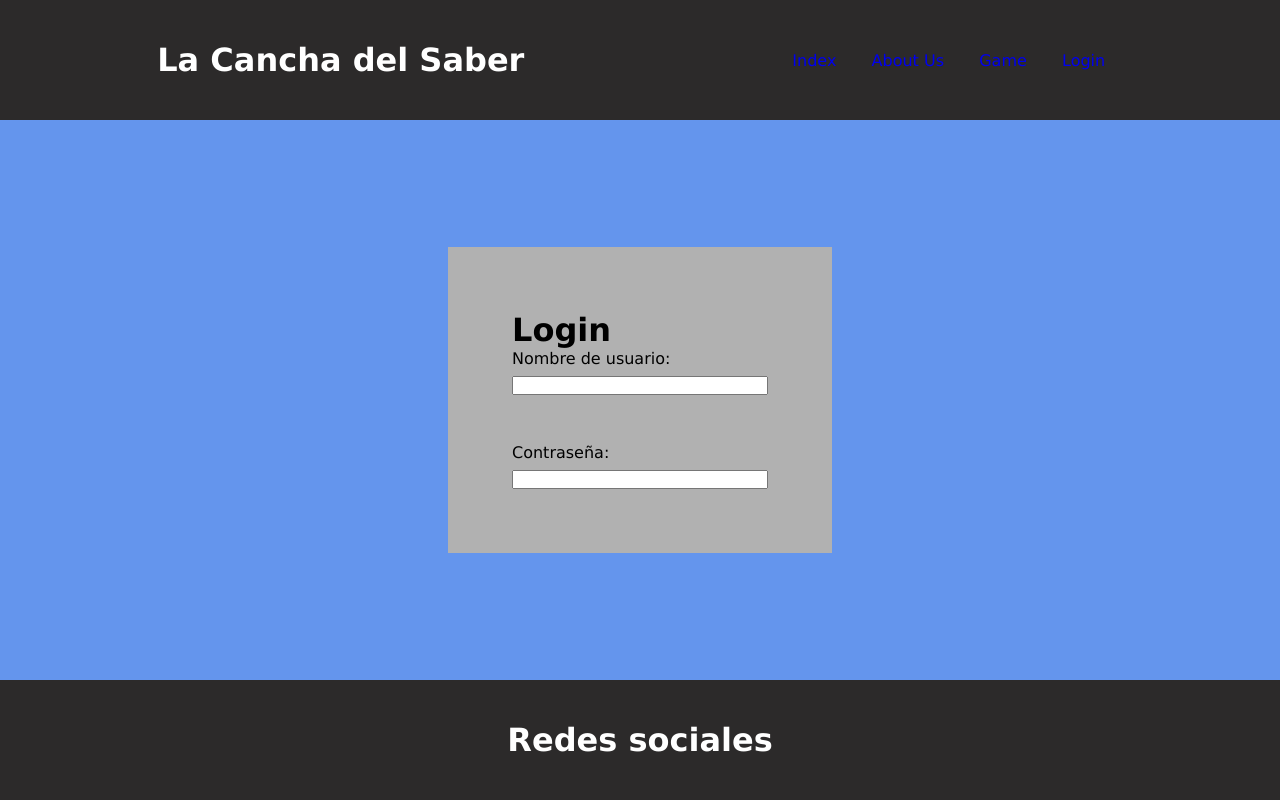
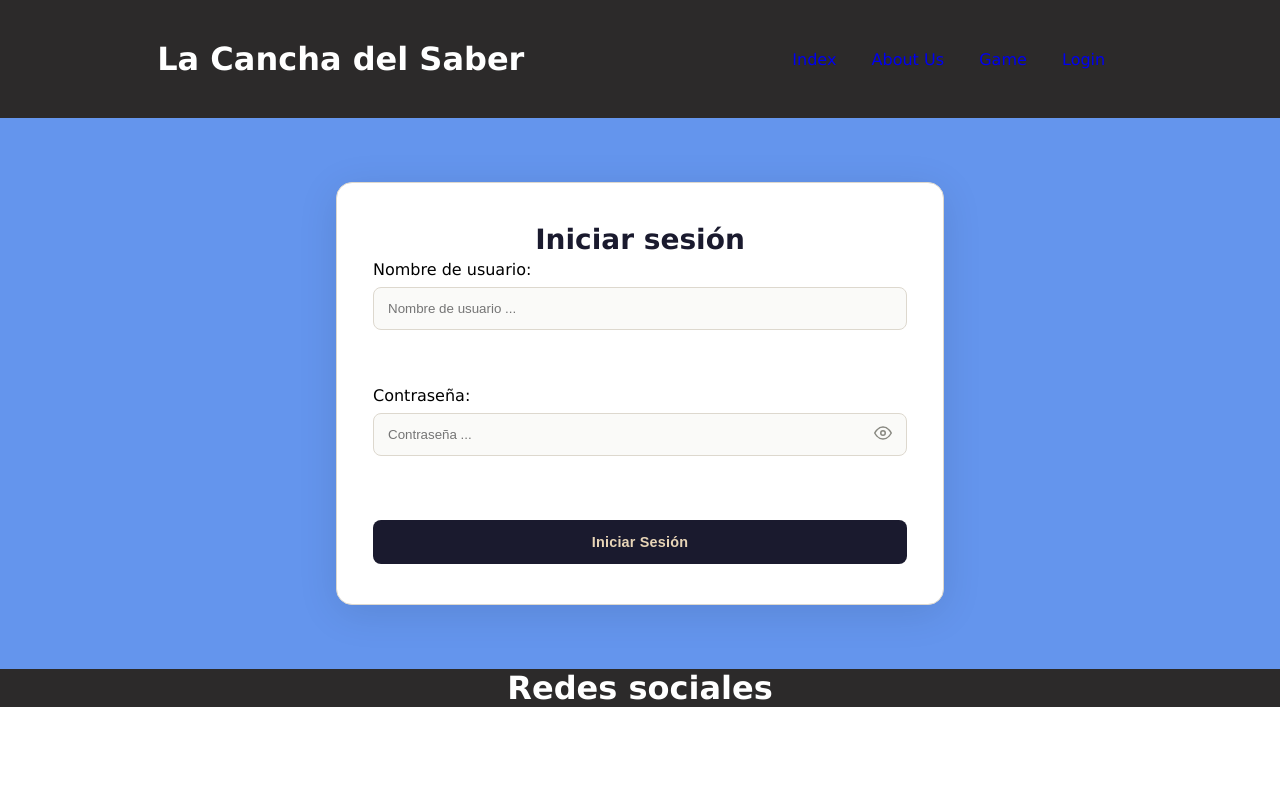
Before and after one commit to daanigp/LaCanchadelSaber, a PHP site: page /login.php in a window 1280 px wide. Run offline with PHP 8.4, Linux system fonts and the light colour scheme; some libraries are stand-ins or nearby versions.

Commit message:
creación de login

```diff
--- a/app/public/login.php
+++ b/app/public/login.php
@@ -2,21 +2,33 @@
     $css = "../style/styleLogin.css";
     require_once(__DIR__. "/../templates/header.php");
 ?>
-    <main>
-        <fieldset>
-            <h1>Login</h1>
+    <main class="section-login">
+        <div class="login-card">
+            <h1>Iniciar sesión</h1>
+
             <form class="formLogin">
                 <div class="nick">
                     <label for="nickname">Nombre de usuario:</label>
-                    <input type="text" name="nickname" id="nickname">
+                    <input type="text" name="nickname" id="nickname" placeholder="Nombre de usuario ...">
+                    <span class="txt-err"></span>
                 </div>
 
                 <div class="pwd">
                     <label for="pass">Contraseña:</label>
-                    <input type="password" name="pass" id="pass">
+                    <input type="password" class="pwd-input" name="pass" id="pass" placeholder="Contraseña ...">
+
+                    <button type="button" class="field-toggle" aria-label="Mostrar contraseña" data-target="password">
+                        <svg xmlns="http://www.w3.org/2000/svg" width="18" height="18" viewBox="0 0 24 24" fill="none" stroke="currentColor" stroke-width="2" stroke-linecap="round" stroke-linejoin="round">
+                            <path d="M1 12s4-8 11-8 11 8 11 8-4 8-11 8-11-8-11-8z"/>
+                            <circle cx="12" cy="12" r="3"/>
+                        </svg>
+                    </button>
+                    <span class="txt-err"></span>
                 </div>
+
+                <button type="submit" id="btnLogin">Iniciar Sesión</button>
             </form>
-        </fieldset>
+        </div>
     </main>
 <?php
     require_once(__DIR__. "/../templates/footer.php");
--- a/app/style/style.css
+++ b/app/style/style.css
@@ -1,14 +1,34 @@
 :root {
     --background-main: rgb(36, 53, 99);
+    --background-header-footer: #2c2a2a;
     --menu-link: rgb(187, 185, 185);
-    --background-header-footer: #2c2a2a;
+
     --color-header-footer: #ffffff;
+    --color-error: #c0392b;
+    --color-surface:   #ffffff;
+    --color-border:    #ddd8ce;
+    --color-dark:      #1a1a2e;
+    --color-muted:     #888880;
+    --color-accent:    #e8d5b7;
+    --color-dark-soft: #2d2d4e;
+
+    --font-family: 'Lucida Sans', 'Lucida Sans Regular', 'Lucida Grande', 'Lucida Sans Unicode', Geneva, Verdana, sans-serif;
+
+    --radius-sm: 8px;
+    --radius-md: 12px;
+    --radius-lg: 16px;
 }
 
 * {
     margin: 0;
     padding: 0;
+    box-sizing: border-box;
     list-style: none;
+}
+
+html {
+    font-size: 16px;
+    -webkit-text-size-adjust: 100%;
 }
 
 .menu a {
@@ -22,11 +42,11 @@
 
 body {
     width: 100dvw;
-    height: 100dvh;
-    display: grid;
-    grid-template-rows: 15% 70% 15%;
+    /*height: 100dvh;*/
+    display: flex;
+    flex-direction: column;
     /* font-family: Verdana, Geneva, Tahoma, sans-serif; */
-    font-family: 'Lucida Sans', 'Lucida Sans Regular', 'Lucida Grande', 'Lucida Sans Unicode', Geneva, Verdana, sans-serif;
+    font-family: var(--font-family)
     /* font-family: Impact, Haettenschweiler, 'Arial Narrow Bold', sans-serif; */
 }
 
@@ -66,13 +86,13 @@ header {
 .menu {
     width: 100%;
     position: absolute;
-    top: 8em;
+    top: 6.2em;
     left: 0;
     display: flex;
     flex-direction: column;
     background-color: #555555;
 
-    transform: translateY(-160%);
+    transform: translateY(-150%);
     transition: transform 1s;
 }
 
@@ -80,7 +100,6 @@ header {
     text-align: center;
     margin: .3em;
     padding: .8em;
-    cursor: cell;
 }
 
 /* ----------------
@@ -101,7 +120,7 @@ footer {
 ======= MEDIA QUERYS =======
 ============================
 */
-
+/* DESKTOP */
 @media (min-width: 768px) {
    /*
    --------------
--- a/app/style/styleLogin.css
+++ b/app/style/styleLogin.css
@@ -1,24 +1,36 @@
 /* --------------
    ---- MAIN ----
    -------------- */
-main {
+.section-login {
     background-color: cornflowerblue;
+    flex: 1;
     display: flex;
     align-items: center;
     justify-content: center;
+    padding: 32px 20px;
 }
 
-fieldset {
-    background-color: #b1b1b1;
-    border: none;
-    padding: 4em;
-    width: 20%;
+.login-card {
+    background: var(--color-surface);
+    border-radius: var(--radius-lg);
+    border: 1px solid var(--color-border);
+    padding: 32px 24px;
+    width: 100%;
 }
 
+.login-card > h1 {
+    color: var(--color-dark);
+    font-size: 24px;
+    font-weight: 700;
+    text-align: center;
+    margin-bottom: 4px;
+}
+
+/* LOGIN FORM */
 .formLogin {
     display: flex;
     flex-direction: column;
-    gap: 3em;
+    gap: 2em;
 }
 
 .formLogin .nick, .formLogin .pwd {
@@ -26,3 +38,95 @@ fieldset {
     flex-direction: column;
     gap: 0.5em;
 }
+
+.formLogin input {
+    width: 100%;
+    padding: 13px 14px;
+    background-color: #fafaf8;
+    color: var(--color-dark);
+    border: 1.5px solid var(--color-border);
+    border-radius: var(--radius-sm);
+    outline: none;
+}
+
+.formLogin input:focus {
+    border-color: var(--color-dark);
+    background-color: var(--color-surface);
+}
+
+.formLogin .pwd {
+    position: relative;
+}
+
+.formLogin .pwd .pwd-input{
+    padding-right: 48px;
+}
+
+.formLogin .pwd .field-toggle {
+    position: absolute;
+    right: 0;
+    top: 0;
+    bottom: 0;
+    width: 48px;
+    background: none;
+    border: none;
+    cursor: pointer;
+    display: flex;
+    align-items: center;
+    justify-content: center;
+    color: var(--color-muted);
+}
+
+.txt-err {
+    color: var(--color-error);
+    font-size: 12px;
+    min-height: 1rem;
+}
+
+#btnLogin {
+    color: var(--color-accent);
+    background-color: var(--color-dark);
+
+    display: block;
+    width: 100%;
+    padding: 14px;
+    font-size: 0.9rem;
+    font-weight: 600;
+    border: none;
+    border-radius: var(--radius-sm);
+    cursor: pointer;
+    letter-spacing: 0.2px;
+    margin-top: 8px;
+}
+
+#btnLogin:hover  { background-color: var(--color-dark-soft); }
+/*
+============================
+======= MEDIA QUERYS =======
+============================
+*/
+/* TABLET */
+@media (min-width: 480px) {
+    .section-login {
+        padding: 48px 24px;
+        flex: 1;
+        min-height: 0;
+    }
+
+    .login-card {
+        padding: 40px 36px;
+        width: 50%;
+        box-shadow: 0 8px 40px rgba(0, 0, 0, 0.10);
+    }
+
+    .login-card h1 {
+        font-size: 28px;
+    }
+}
+
+/* DESKTOP */
+@media (min-width: 768px) {
+    .section-login {
+        padding: 64px 32px;
+    }
+}
```
